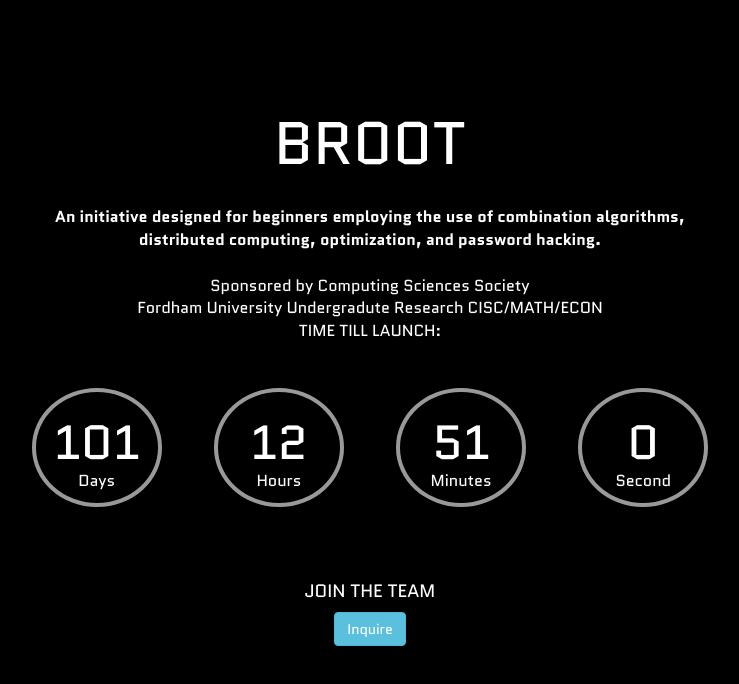
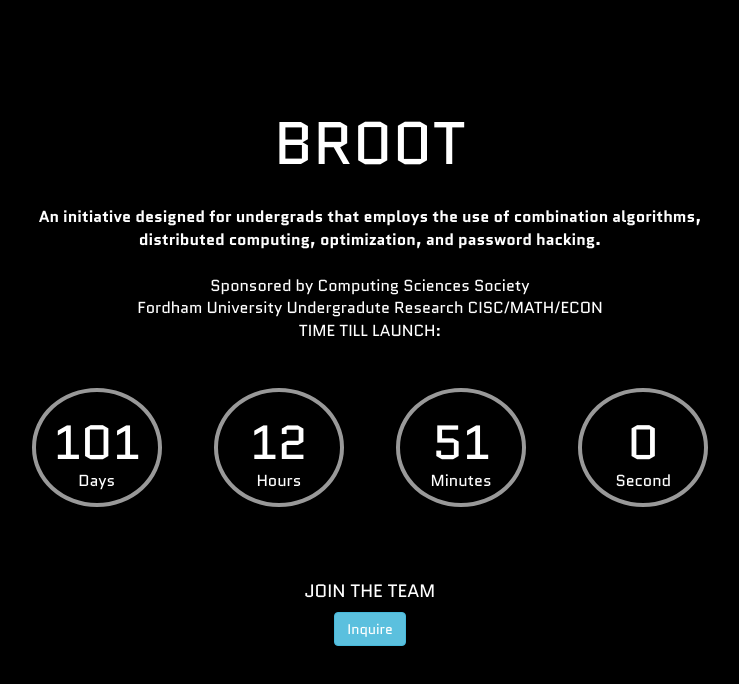
Before and after one commit to fordham-css/br00t, a plain HTML site: page index.html in a window 1280 px wide. Shown: the whole page, without its empty margins (270-1009 px from the left). Drawn offline with nearby package versions, Linux system fonts and the light colour scheme.

Commit message:
Update index.html

```diff
--- a/index.html
+++ b/index.html
@@ -34,7 +34,7 @@
             <header>
                 <!-- HEADLINE -->
                 <h1>br00t</h1>
-                <b>An initiative designed for beginners employing the use of combination algorithms,<br> distributed computing, optimization, and password hacking.</b><br><br>Sponsored by Computing Sciences Society<br>Fordham University Undergradute Research CISC/MATH/ECON
+                <b>An initiative designed for undergrads that employs the use of combination algorithms,<br> distributed computing, optimization, and password hacking.</b><br><br>Sponsored by Computing Sciences Society<br>Fordham University Undergradute Research CISC/MATH/ECON
             </header>
             <!-- START TIMER -->
             <div id="timer" data-animated="FadeIn">
```
